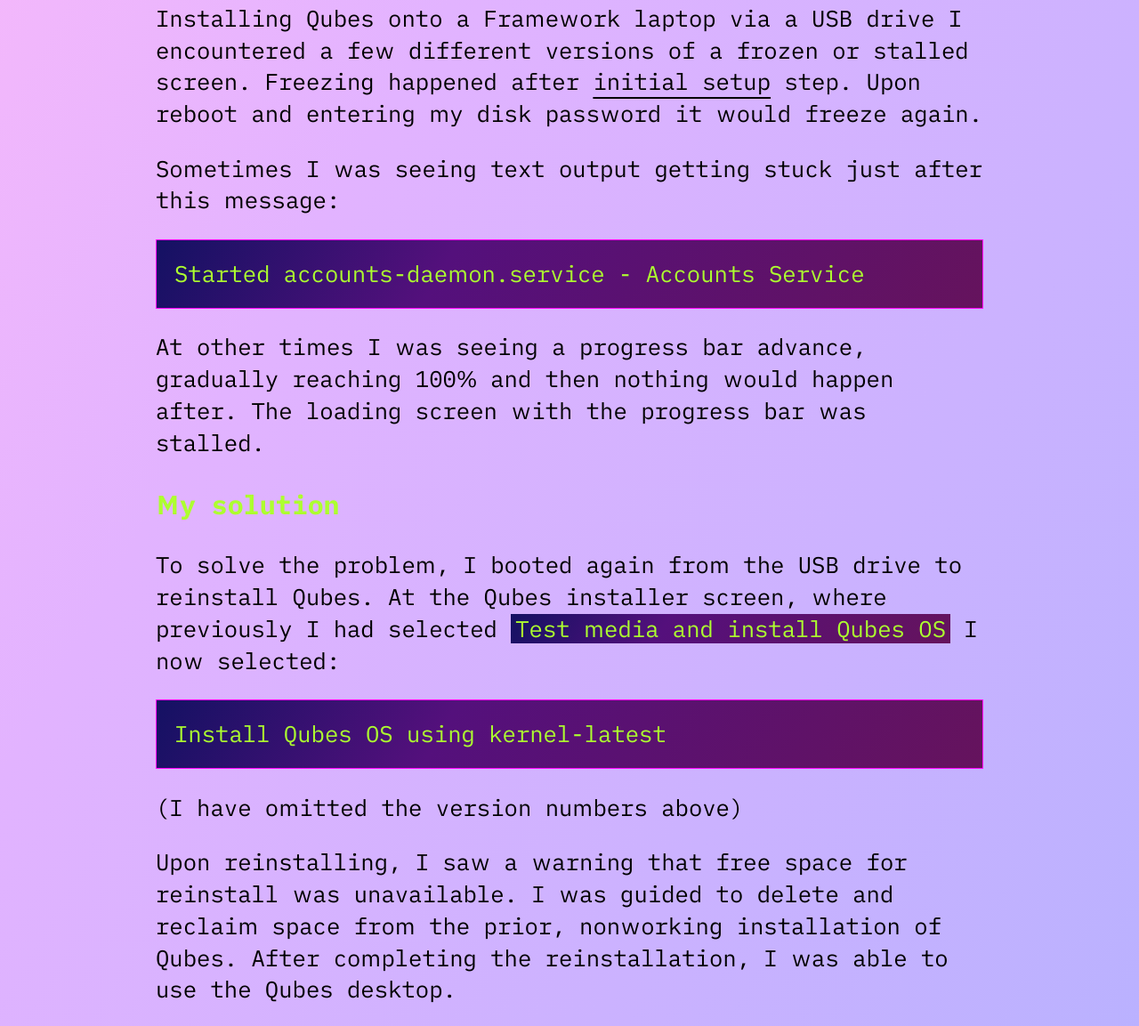
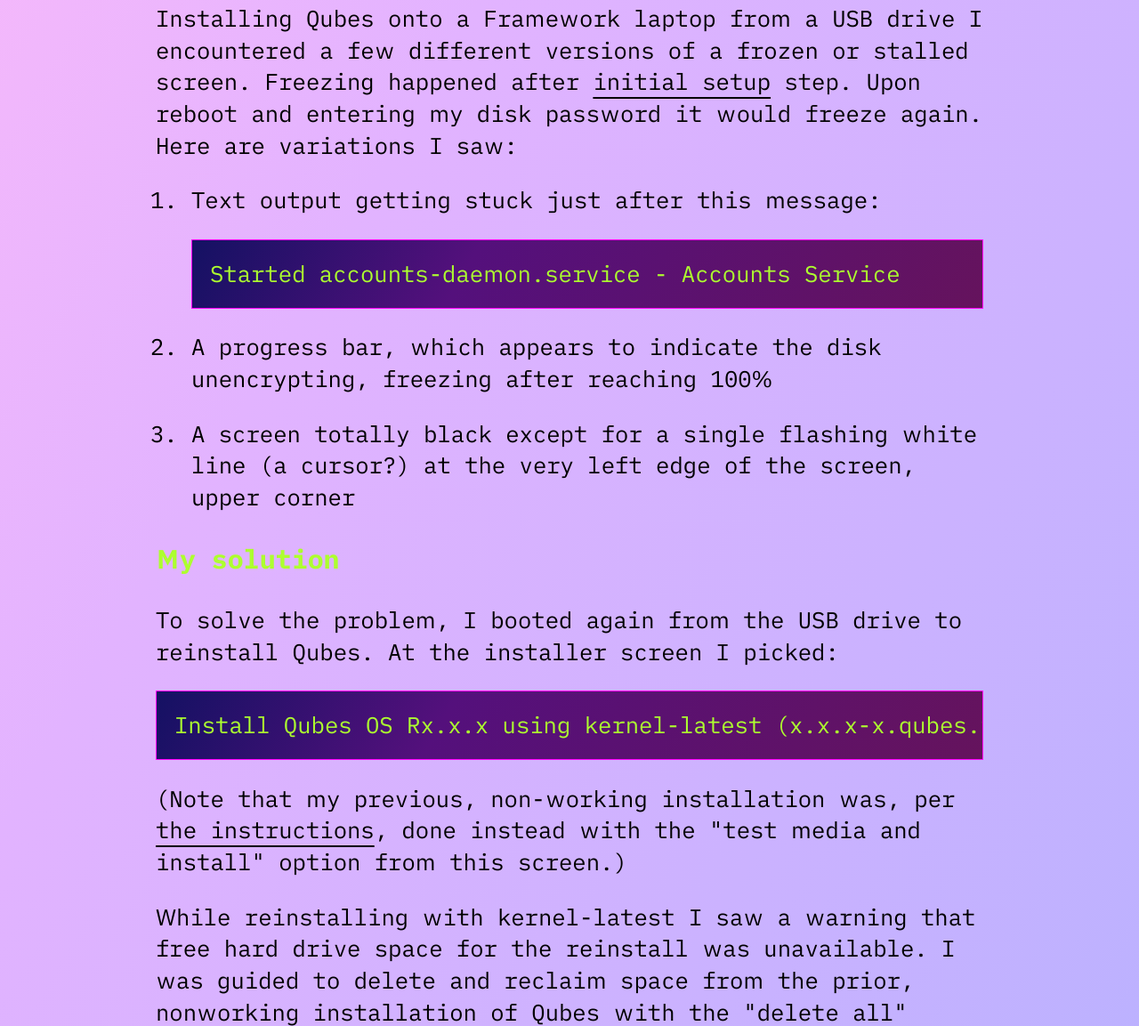
Before and after one commit to jskinne3/portfolio, an Eleventy site: page blog/qubes_installation_frozen.md in a window 1280 px wide. Shown: the part 664-1817 px from the top of the page at 89% size. Built offline with nearby package versions, Linux system fonts and the light colour scheme; Eleventy itself is replaced by a stand-in of ours; code samples lack their colours; files that its build step writes are made by us from their sources.

Commit message:
Third frozen screen variation

````diff
--- a/blog/qubes_installation_frozen.md
+++ b/blog/qubes_installation_frozen.md
@@ -2,7 +2,7 @@
 tags: posts
 layout: blog.njk
 title: Qubes installation frozen
-description: Stuck on accounts-daemon.service
+description: And un-sticking it with kernel-latest
 date: 2025-09-06T12:00:00
 ---
 
@@ -18,23 +18,26 @@ Today I installed Qubes for the first time! Here are symptoms of a problem I enc
 
 ### Problems I saw
 
-Installing Qubes onto a Framework laptop via a USB drive I encountered a few different versions of a frozen or stalled screen. Freezing happened after [initial setup](https://www.qubes-os.org/doc/installation-guide/#initial-setup) step. Upon reboot and entering my disk password it would freeze again.
+Installing Qubes onto a Framework laptop from a USB drive I encountered a few different versions of a frozen or stalled screen. Freezing happened after [initial setup](https://www.qubes-os.org/doc/installation-guide/#initial-setup) step. Upon reboot and entering my disk password it would freeze again. Here are variations I saw:
 
-Sometimes I was seeing text output getting stuck just after this message:
-```
-Started accounts-daemon.service - Accounts Service
-```
+1. Text output getting stuck just after this message:
+    ```
+    Started accounts-daemon.service - Accounts Service
+    ```
 
-At other times I was seeing a progress bar advance, gradually reaching 100% and then nothing would happen after. The loading screen with the progress bar was stalled.
+2. A progress bar, which appears to indicate the disk unencrypting, freezing after reaching 100%
+
+3. A screen totally black except for a single flashing white line (a cursor?) at the very left edge of the screen, upper corner
 
 ### My solution
 
-To solve the problem, I booted again from the USB drive to reinstall Qubes. At the Qubes installer screen, where previously I had selected `Test media and install Qubes OS` I now selected:
+To solve the problem, I booted again from the USB drive to reinstall Qubes. At the installer screen I picked:
 ```
-Install Qubes OS using kernel-latest
+Install Qubes OS Rx.x.x using kernel-latest (x.x.x-x.qubes.fcxx)
 ```
-(I have omitted the version numbers above)
 
-Upon reinstalling, I saw a warning that free space for reinstall was unavailable. I was guided to delete and reclaim space from the prior, nonworking installation of Qubes. After completing the reinstallation, I was able to use the Qubes desktop.
+(Note that my previous, non-working installation was, per [the instructions](https://www.qubes-os.org/doc/installation-guide/#getting-to-the-boot-screen), done instead with the "test media and install" option from this screen.)
 
-I think this works because the newer kernal [supports newer hardware](https://forum.qubes-os.org/t/what-is-the-point-of-not-choosing-the-latest-kernel-in-the-installation-process/17968). In particular some display-related hardware appears to have been the hitch in this case. This solution came from user [apparatus](https://forum.qubes-os.org/t/i-type-my-disk-password-in-then-just-stuck-on-loading/29013/48?page=3) on the Qubes OS forum.
+While reinstalling with kernel-latest I saw a warning that free hard drive space for the reinstall was unavailable. I was guided to delete and reclaim space from the prior, nonworking installation of Qubes with the "delete all" button &mdash; but obviously don't do this if you have anything of value on your hard drive. After completing the reinstallation, I was able to use the Qubes desktop.
+
+I think this works because the newer kernal [supports newer hardware](https://forum.qubes-os.org/t/what-is-the-point-of-not-choosing-the-latest-kernel-in-the-installation-process/17968). In particular some GPU or display-related hardware appears to have been the hitch in this case. This solution came from [apparatus](https://forum.qubes-os.org/t/i-type-my-disk-password-in-then-just-stuck-on-loading/29013/26?page=3) on the Qubes OS forum, so thank you to that user.
````
